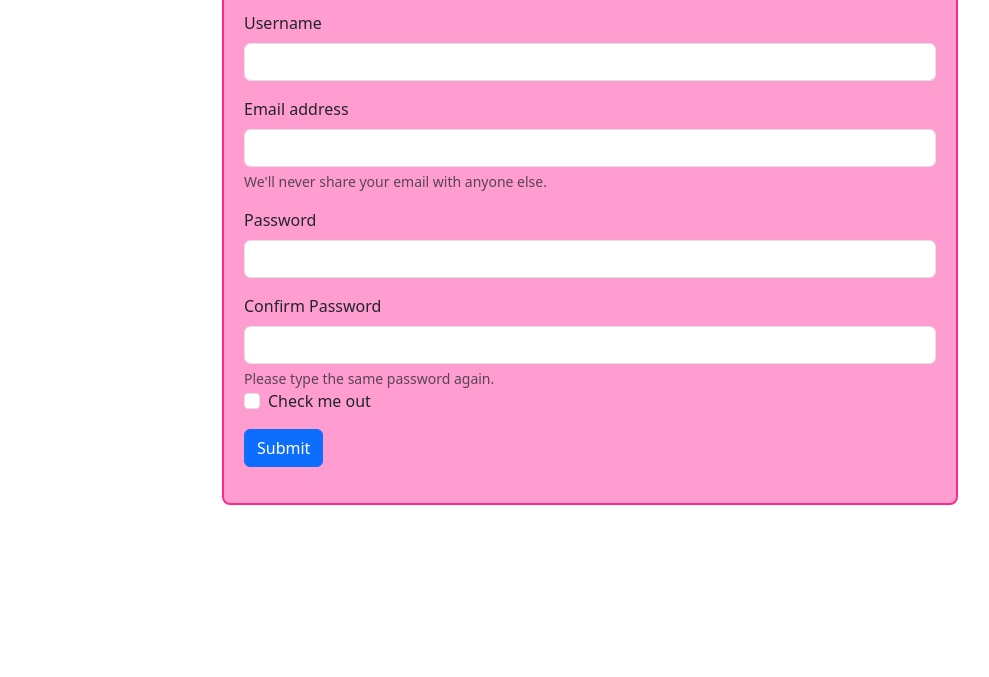
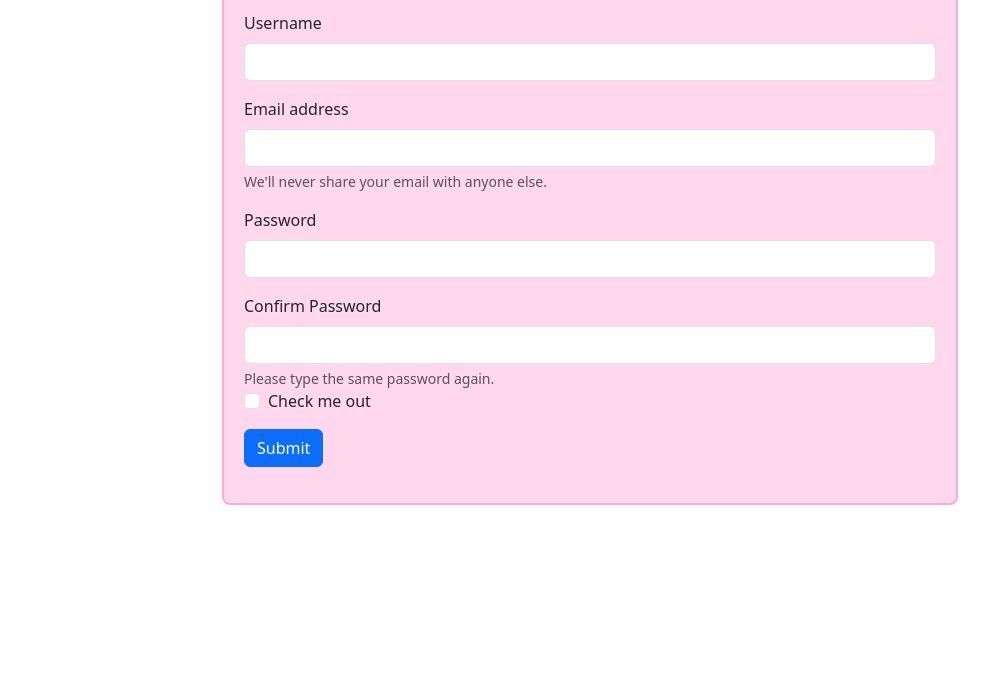
Before and after one commit to IcelineKing/capstone-store-, a plain HTML site: page registration.html in a window 1280 px wide. Shown: the part 123-800 px from the top of the page, without its empty margins (50-1039 px from the left). Drawn offline with nearby package versions, Linux system fonts and the light colour scheme.

Commit message:
updated some css for registration page

```diff
--- a/css/site.css
+++ b/css/site.css
@@ -1,6 +1,6 @@
 #registration {
-    background-color:rgba(255, 0, 136, 0.384);
+    background-color:rgba(255, 0, 136, 0.153);
     padding: 20px;
-    border: 2px solid rgba(255, 0, 115, 0.742);
+    border: 2px solid rgba(255, 0, 115, 0.211);
     border-radius: 25px;
 }
```
